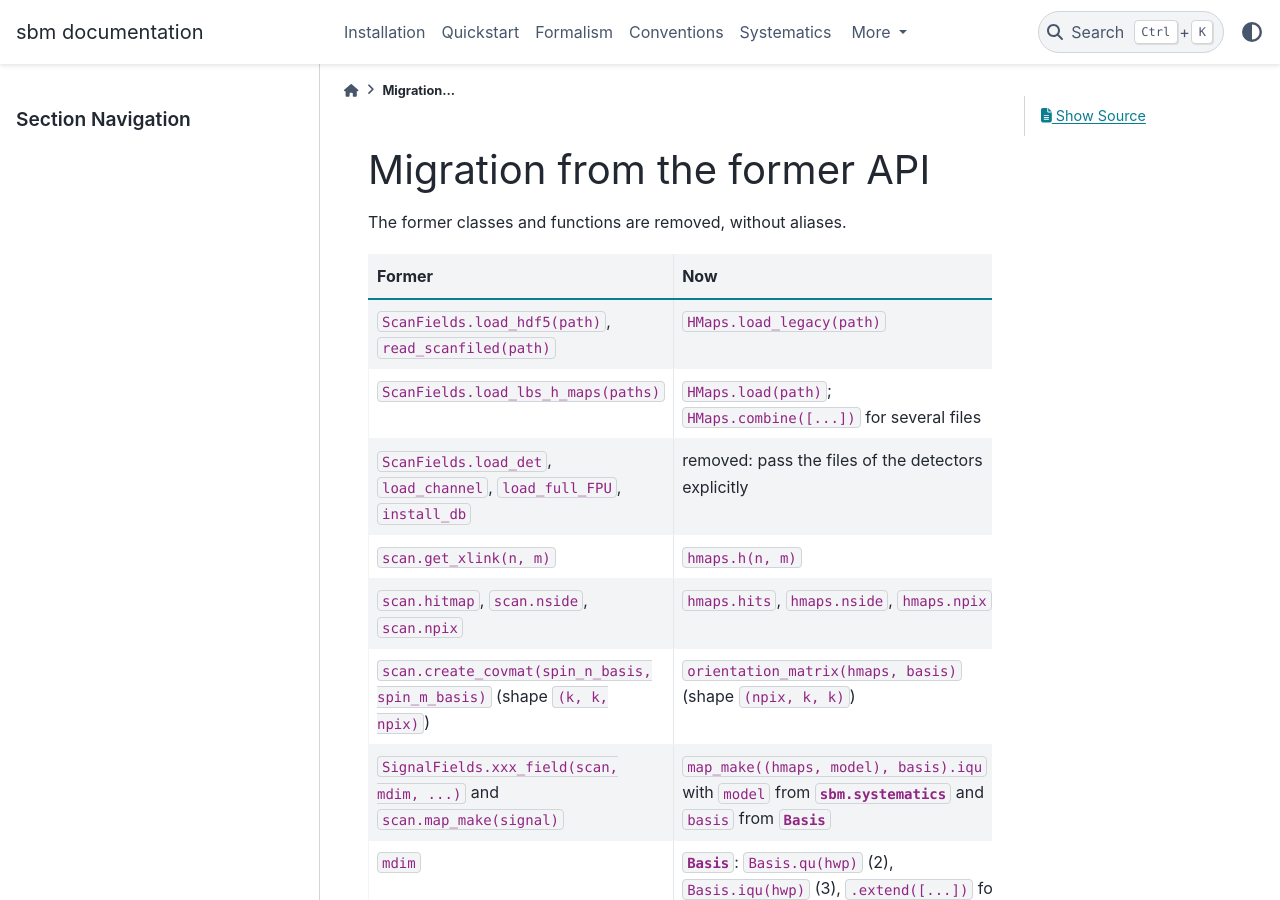
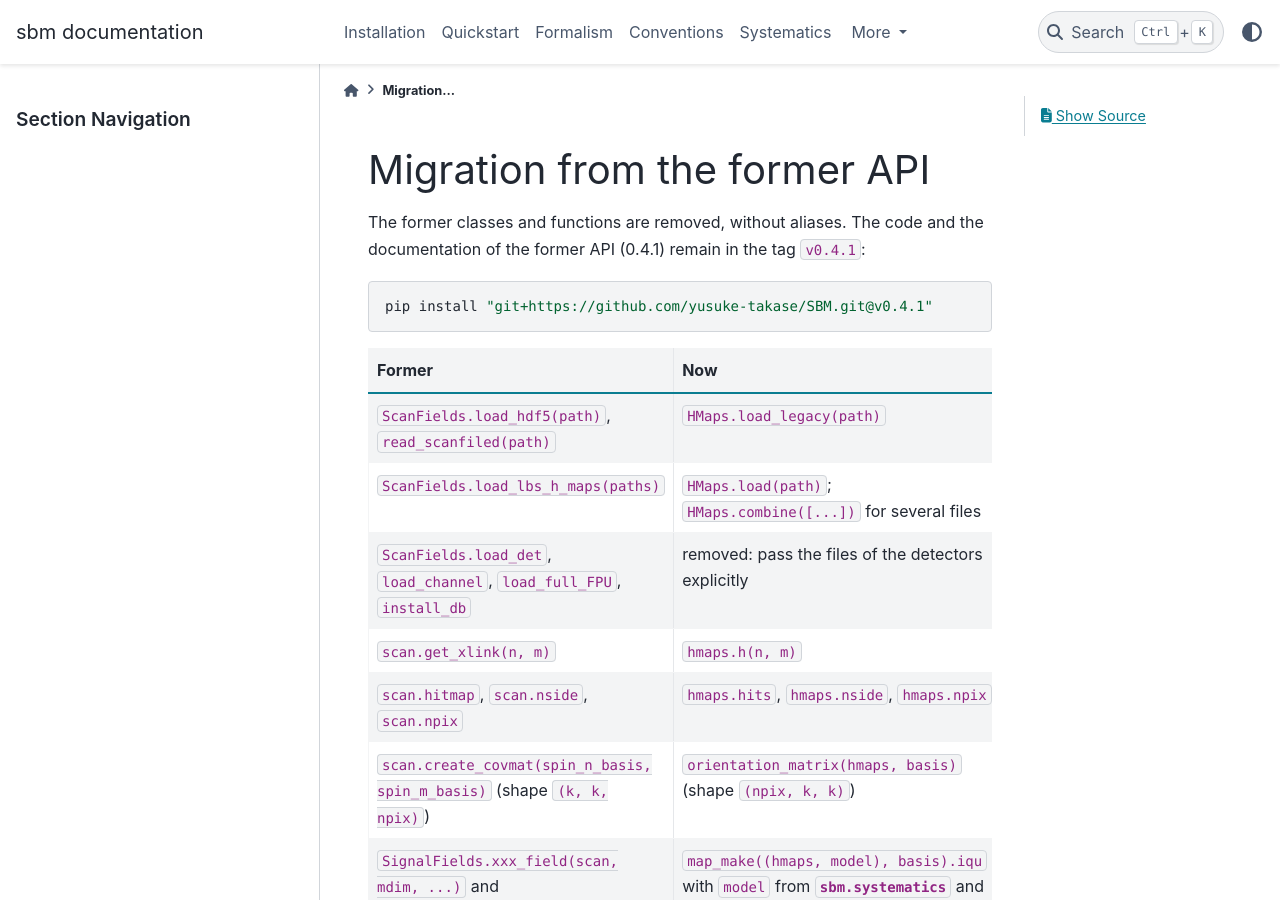
Before and after one commit to yusuke-takase/SBM, a Sphinx documentation site: the page built from docs/source/migration.rst, in a window 1280 px wide and 900 px high. Built offline with Sphinx 7.4.7 and the PyData theme 0.15.4, drawn with Linux system fonts in a browser that asks for light colours.

Commit message:
Point the migration page to the tag v0.4.1 for the former API
Once the site shows the new API, the documentation of 0.4.1 is no longer
online; the migration page now says that the code and documentation of
the former API remain in the tag v0.4.1 and how to install it.

Co-Authored-By: Claude Opus 5.5 <noreply@anthropic.com>

```diff
--- a/docs/source/migration.rst
+++ b/docs/source/migration.rst
@@ -1,7 +1,12 @@
 Migration from the former API
 =============================
 
-The former classes and functions are removed, without aliases.
+The former classes and functions are removed, without aliases. The code and the
+documentation of the former API (0.4.1) remain in the tag ``v0.4.1``:
+
+.. code-block:: bash
+
+   pip install "git+https://github.com/yusuke-takase/SBM.git@v0.4.1"
 
 .. list-table::
    :header-rows: 1
```
